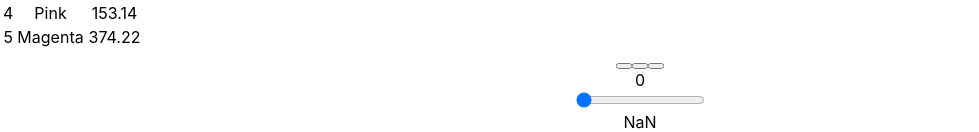
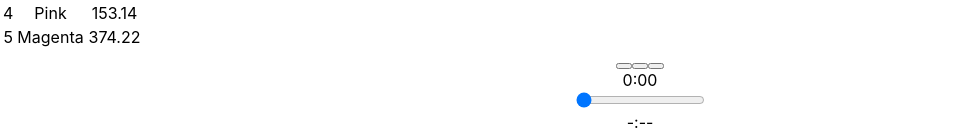
Before and after one commit to Cesar-Jim/bloc-jams-react, a React (Create React App) app: page /album/the-colors in a window 1280 px wide. Shown: the part 868-1000 px from the top of the page, without its empty margins (0-979 px from the left). Built offline with nearby package versions, Linux system fonts and the light colour scheme; some icons are missing.

Commit message:
Almost done. Time slider is not updating

```diff
--- a/src/components/Album.js
+++ b/src/components/Album.js
@@ -18,12 +18,14 @@ class Album extends Component {
          duration: album.songs[0].duration,
          isPlaying: false,
          isHovering: null,
+         volume: 0.2,
          init: true // this state is only used for the initial state of the song list (all index numbers are displayed)
       };
 
       // audioElement definition
       this.audioElement = document.createElement('audio');
       this.audioElement.src = album.songs[0].audioSrc;
+      this.audioElement.volume = this.state.volume;
 
    }  // constructor ends
 
@@ -58,6 +60,7 @@ class Album extends Component {
             durationchange: e => {
                this.setState({ duration: this.audioElement.duration });
             }
+
          };
          this.audioElement.addEventListener('timeupdate', this.eventListeners.timeupdate);
          this.audioElement.addEventListener('durationchange', this.eventListeners.durationchange);
@@ -124,6 +127,36 @@ class Album extends Component {
 
          this.audioElement.currentTime = newTime;
          this.setState({ currentTime: newTime });
+      }
+
+
+      // formatTime method
+      formatTime(timeInSec) {
+
+         if (!isNaN(timeInSec)) {
+
+            let minutes = Math.trunc(timeInSec / 60);
+            let seconds = Math.floor(((timeInSec / 60) - Math.trunc(timeInSec / 60)) * 60);
+            let zero = "0";
+
+            seconds > 9 ? zero="" : zero="0";
+            let formattedTime = minutes + ':' + zero + seconds;   // typeof string formatted to 'M:SS'
+
+            return (formattedTime);
+
+         } else {
+
+            return ("-:--")
+         }
+      }
+
+
+      // handleVolumeChange method
+      handleVolumeChange(e) {
+         const newVolume = e.target.value;
+
+         this.setState({ volume: newVolume });
+         this.audioElement.volume = e.target.value;
       }
 
 
@@ -205,13 +238,16 @@ class Album extends Component {
             </table>
             <PlayerBar
                isPlaying={this.state.isPlaying}
+               volume={this.state.volume}
                currentSong={this.state.currentSong}
-               currentTime={this.audioElement.currentTime}
-               duration={this.audioElement.duration}
+               currentTime={this.formatTime(this.audioElement.currentTime)}
+               duration={this.formatTime(this.audioElement.duration)}
                handleSongClick={() => this.handleSongClick(this.state.currentSong)}
                handlePrevClick={() => this.handlePrevClick()}
                handleNextClick={() => this.handleNextClick()}
                handleTimeChange={(e) => this.handleTimeChange(e)}
+               handleVolumeChange={(e) => this.handleVolumeChange(e)}
+               formatTime={() => this.formatTime()}
             />
          </section>
       );
--- a/src/components/PlayerBar.js
+++ b/src/components/PlayerBar.js
@@ -30,7 +30,15 @@ class PlayerBar extends Component {
                 </section>
                 <section id="volume-control">
                     <div className="icon ion-volume-low"></div>
-                    <input type="range" className="seek-bar" value="80" />
+                    <input
+                        type="range"
+                        className="seek-bar"
+                        value={this.props.volume}
+                        max="1"
+                        min="0"
+                        step="0.01"
+                        onChange={this.props.handleVolumeChange}
+                    />
                     <div className="icon ion-volume-high"></div>
                 </section>
             </section>
```
